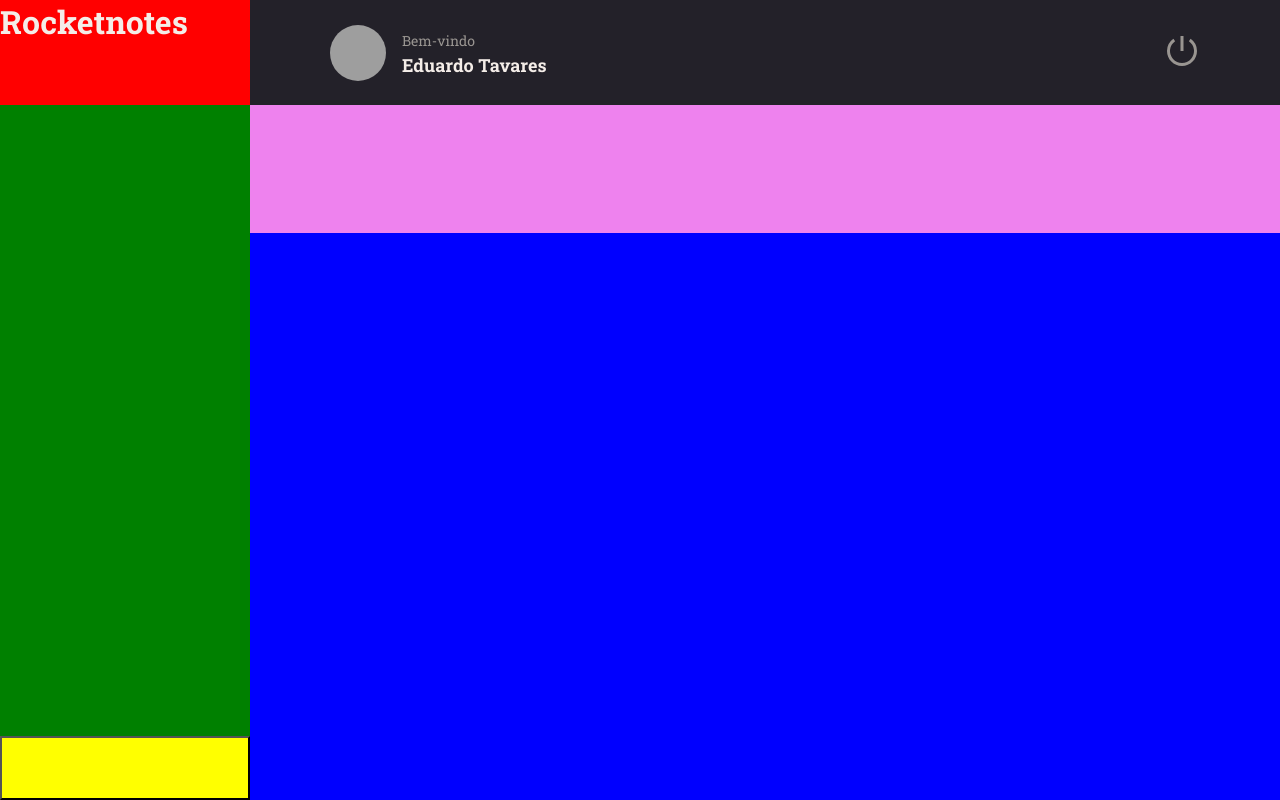
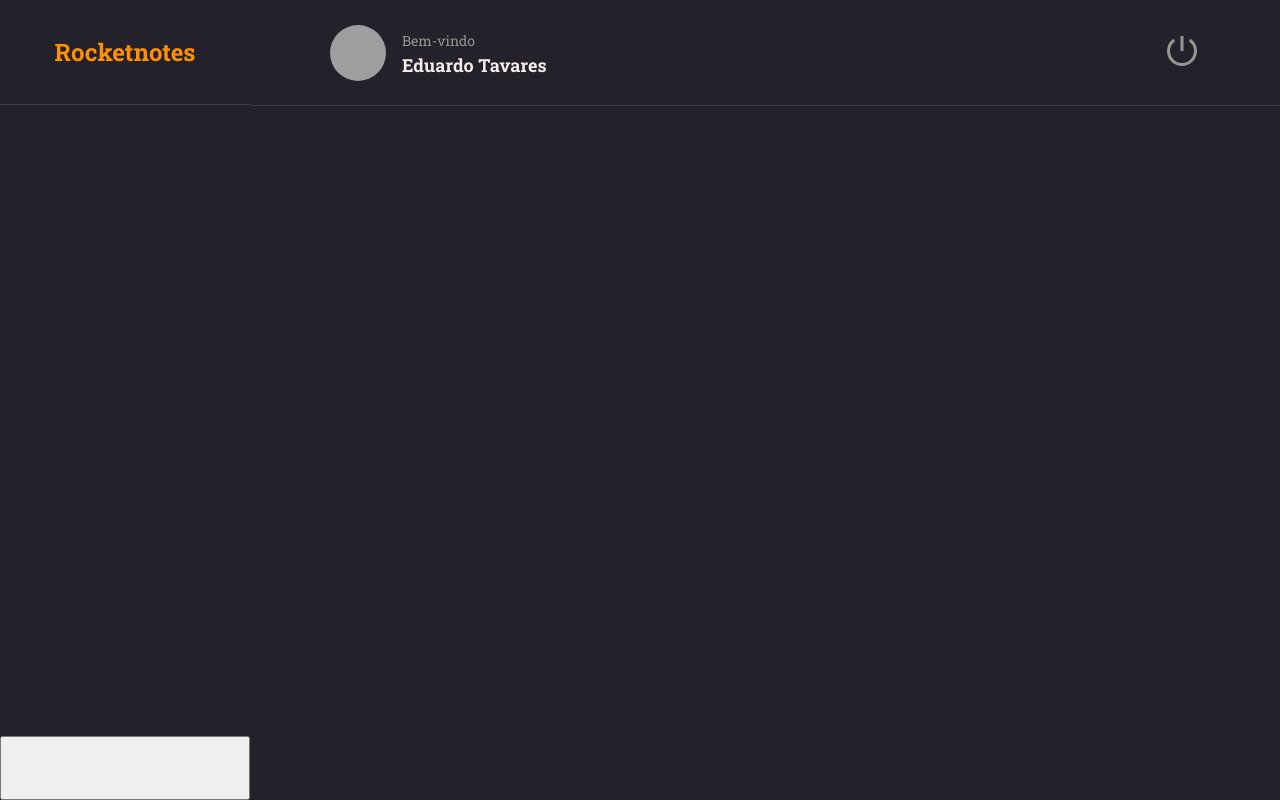
Before and after one commit to eduardotdev/rocketseat-explorer-09-intro-ao-reactjs, a React (Vite) app: page / in a window 1280 px wide. Built offline with nearby package versions, Linux system fonts and the light colour scheme; grey boxes are pictures that could not be loaded.

Commit message:
logotipo

```diff
--- a/src/pages/Home/styles.js
+++ b/src/pages/Home/styles.js
@@ -18,25 +18,35 @@ export const Container = styled.div`
 
 export const Brand = styled.div`
   grid-area: brand;
-  background-color: red;
+
+  display: flex;
+  justify-content: center;
+  align-items: center;
+
+  border-bottom-width: 1px;
+  border-bottom-style: solid;
+  border-bottom-color: ${({ theme }) => theme.COLORS.BACKGROUND_700};
+
+  background-color: ${({ theme }) => theme.COLORS.BACKGROUND_900};
+
+  > h1 {
+    font-size: 24px;
+    color: ${({ theme }) => theme.COLORS.ORANGE};
+  }
 `
 
 export const Menu = styled.ul`
   grid-area: menu;
-  background-color: green;
 `
 
 export const Search = styled.div`
   grid-area: search;
-  background-color: violet;
 `
 
 export const Content = styled.div`
   grid-area: content;
-  background-color: blue;
 `
 
 export const NewNote = styled.button`
   grid-area: newnote;
-  background-color: yellow;
 `
```
